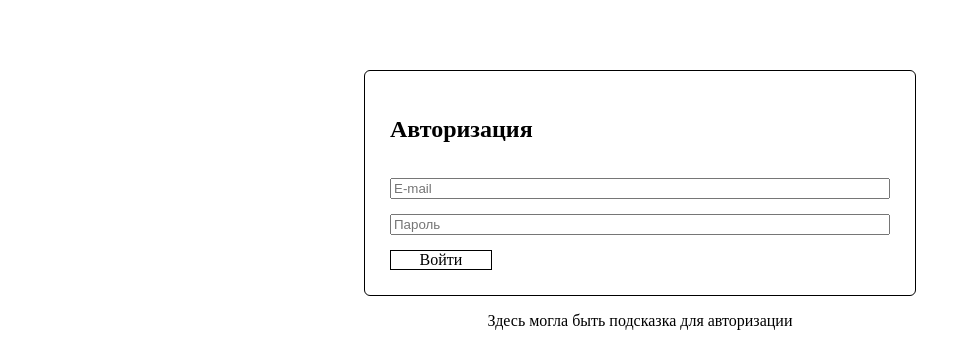
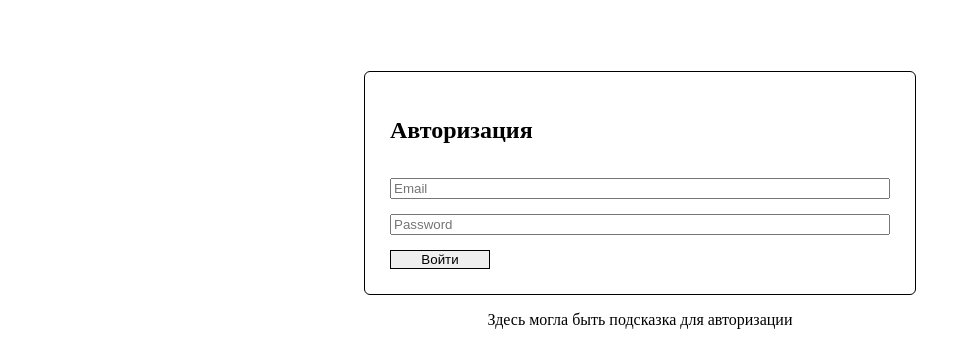
Before and after one commit to neydyxd/next-test, a Next.js app: page /sign-in in a window 1280 px wide. Shown: the part 218-564 px from the top of the page, without its empty margins (0-971 px from the left). Built offline with nearby package versions, Linux system fonts and the light colour scheme.

Commit message:
Добавлен функционал авторизации

```diff
--- /dev/null
+++ b/pages/api/login.ts
@@ -0,0 +1,13 @@
+import type { NextApiRequest, NextApiResponse } from 'next'
+
+export default async function handler(
+    req: NextApiRequest,
+    res: NextApiResponse
+  ) {
+    try {
+      const result = req.body
+      res.status(200).json({ result })
+    } catch (err) {
+      res.status(500).json({ error: 'Ошибка' })
+    }
+  }
--- a/pages/sign-in.tsx
+++ b/pages/sign-in.tsx
@@ -1,24 +1,70 @@
 import Link from "next/link";
 import styles from "../styles.module.css";
+import { useState } from "react";
+import { useRouter } from "next/router";
 
 interface Props {
   serverInfo: string;
 }
 
 export default function Signin({ serverInfo }: Props) {
+  const [email, setEmail] = useState("");
+  const [password, setPassword] = useState("");
+  const router = useRouter();
+
+  const handleLogin = async (e: React.FormEvent) => {
+    e.preventDefault();
+
+    const loginData = {
+      email: email,
+      password: password,
+    };
+
+    try {
+      const response = await fetch("/api/login", {
+        method: "POST",
+        headers: {
+          "Content-Type": "application/json",
+        },
+        body: JSON.stringify(loginData),
+      });
+
+      if (response.ok) {
+        const data = await response.json();
+        console.log("Success:", data);
+        router.push('/profile')
+      } else {
+        const errorData = await response.json();
+        console.error("Error:", errorData);
+      }
+    } catch (error) {
+      console.error("Error:", error);
+    }
+  };
+
   return (
     <>
       <Link href="/" className={styles.about__link}>
         Главная
       </Link>
       <div className={styles.form__container}>
-        <form className={styles.form}>
+        <form onSubmit={handleLogin} className={styles.form}>
           <h2>Авторизация</h2>
-          <input type="text" placeholder="E-mail" />
-          <input type="text" placeholder="Пароль" />
-          <Link className={styles.form__button} href="/profile">
+          <input
+            type="email"
+            value={email}
+            onChange={(e) => setEmail(e.target.value)}
+            placeholder="Email"
+          />
+          <input
+            type="password"
+            value={password}
+            onChange={(e) => setPassword(e.target.value)}
+            placeholder="Password"
+          />
+          <button className={styles.form__button} type="submit">
             Войти
-          </Link>
+          </button>
         </form>
         <p>{serverInfo}</p>
       </div>
```
Also changed, not shown: package.json (+7 -5 lines), 1 other file (tests, documents, lock files or other folders).
